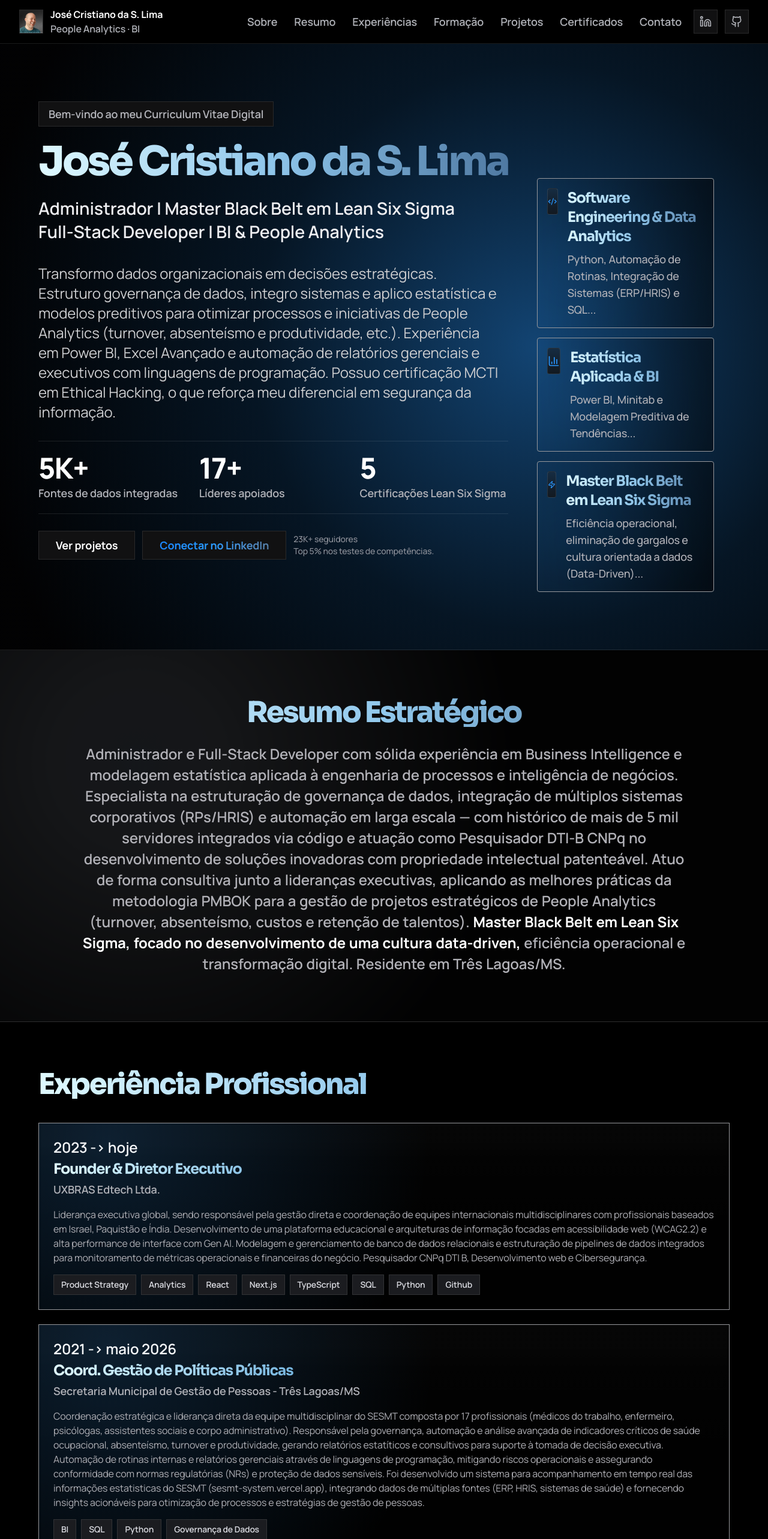
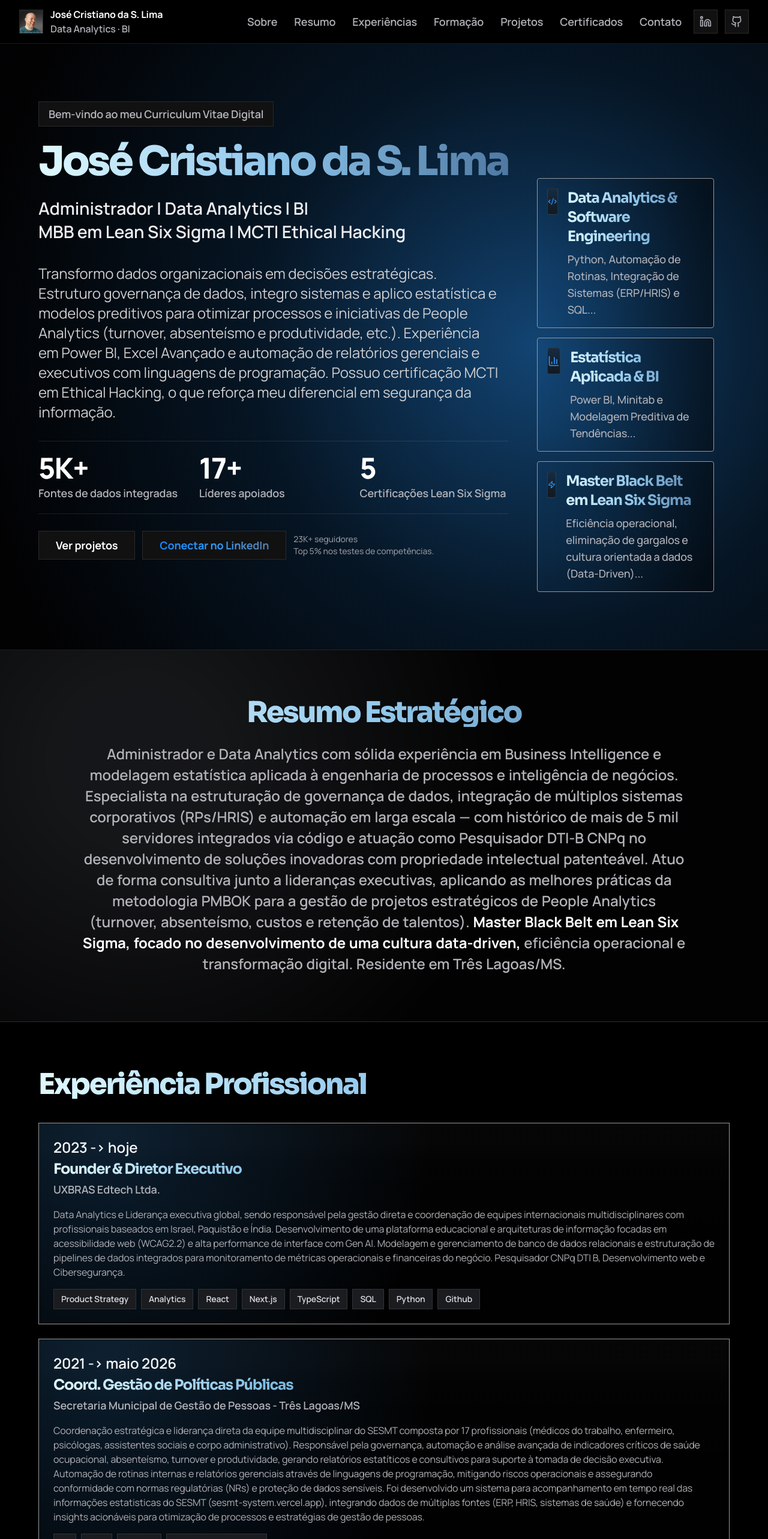
Before and after one commit to Christian-Yugen/Portfolio, a Next.js app in the folder portfolio-yugen/: page / in a window 1280 px wide. Shown: the top 2566 px of the page at 60% size. Built offline with nearby package versions, Linux system fonts and the light colour scheme.

Commit message:
feat(sucuriu): atualizar portfolio-page

```diff
--- a/portfolio-yugen/src/components/portfolio-page.tsx
+++ b/portfolio-yugen/src/components/portfolio-page.tsx
@@ -34,7 +34,7 @@ const experiences = [
     company: "UXBRAS Edtech Ltda.",
     period: "2023 -> hoje",
     summary:
-      "Liderança executiva global, sendo responsável pela gestão direta e coordenação de equipes internacionais multidisciplinares com profissionais baseados em Israel, Paquistão e Índia. Desenvolvimento de uma plataforma educacional e arquiteturas de informação focadas em acessibilidade web (WCAG2.2) e alta performance de interface com Gen AI. Modelagem e gerenciamento de banco de dados relacionais e estruturação de pipelines de dados integrados para monitoramento de métricas operacionais e financeiras do negócio. Pesquisador CNPq DTI B, Desenvolvimento web e Cibersegurança.",
+      "Data Analytics e Liderança executiva global, sendo responsável pela gestão direta e coordenação de equipes internacionais multidisciplinares com profissionais baseados em Israel, Paquistão e Índia. Desenvolvimento de uma plataforma educacional e arquiteturas de informação focadas em acessibilidade web (WCAG2.2) e alta performance de interface com Gen AI. Modelagem e gerenciamento de banco de dados relacionais e estruturação de pipelines de dados integrados para monitoramento de métricas operacionais e financeiras do negócio. Pesquisador CNPq DTI B, Desenvolvimento web e Cibersegurança.",
     stack: [
       "Product Strategy",
       "Analytics",
@@ -123,7 +123,7 @@ const skills = [
 
 const heroHighlights = [
   {
-    title: "Software Engineering & Data Analytics",
+    title: "Data Analytics & Software Engineering",
     description:
       "Python, Automação de Rotinas, Integração de Sistemas (ERP/HRIS) e SQL...",
     icon: Code2,
@@ -600,7 +600,7 @@ export function Header() {
                 José Cristiano da S. Lima
               </p>
               <p className="text-base font-semibold text-[#aeb0b6]">
-                People Analytics · BI
+                Data Analytics · BI
               </p>
             </div>
           </div>
@@ -799,10 +799,10 @@ function HeroSection() {
 
           <p className="mt-6 max-w-4xl text-[1.58rem] font-semibold leading-tight md:leading-snug text-[#ededf0] md:text-[1.78rem]">
             <span className="block">
-              Administrador | Master Black Belt em Lean Six Sigma
+              Administrador | Data Analytics | BI
             </span>
             <span className="block">
-              Full-Stack Developer | BI &amp; People Analytics
+              MBB em Lean Six Sigma | MCTI Ethical Hacking
             </span>
           </p>
 
@@ -937,7 +937,7 @@ function AboutSection() {
         >
           {(() => {
             const text =
-              "Administrador e Full-Stack Developer com sólida experiência em Business Intelligence e modelagem estatística aplicada à engenharia de processos e inteligência de negócios. Especialista na estruturação de governança de dados, integração de múltiplos sistemas corporativos (RPs/HRIS) e automação em larga escala — com histórico de mais de 5 mil servidores integrados via código e atuação como Pesquisador DTI-B CNPq no desenvolvimento de soluções inovadoras com propriedade intelectual patenteável. Atuo de forma consultiva junto a lideranças executivas, aplicando as melhores práticas da metodologia PMBOK para a gestão de projetos estratégicos de People Analytics (turnover, absenteísmo, custos e retenção de talentos). Master Black Belt em Lean Six Sigma, focado no desenvolvimento de uma cultura data-driven, eficiência operacional e transformação digital. Residente em Três Lagoas/MS.";
+              "Administrador e Data Analytics com sólida experiência em Business Intelligence e modelagem estatística aplicada à engenharia de processos e inteligência de negócios. Especialista na estruturação de governança de dados, integração de múltiplos sistemas corporativos (RPs/HRIS) e automação em larga escala — com histórico de mais de 5 mil servidores integrados via código e atuação como Pesquisador DTI-B CNPq no desenvolvimento de soluções inovadoras com propriedade intelectual patenteável. Atuo de forma consultiva junto a lideranças executivas, aplicando as melhores práticas da metodologia PMBOK para a gestão de projetos estratégicos de People Analytics (turnover, absenteísmo, custos e retenção de talentos). Master Black Belt em Lean Six Sigma, focado no desenvolvimento de uma cultura data-driven, eficiência operacional e transformação digital. Residente em Três Lagoas/MS.";
             const words = text.split(" ");
             const targetStartIndex = words.findIndex(
               (w, i) =>
```
